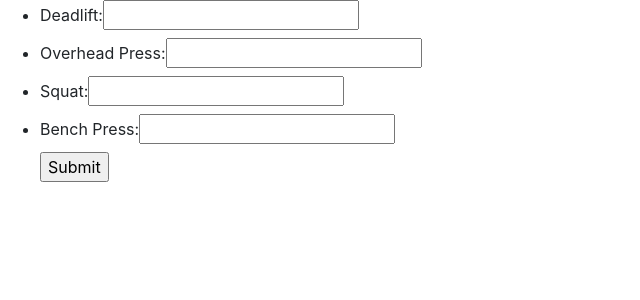
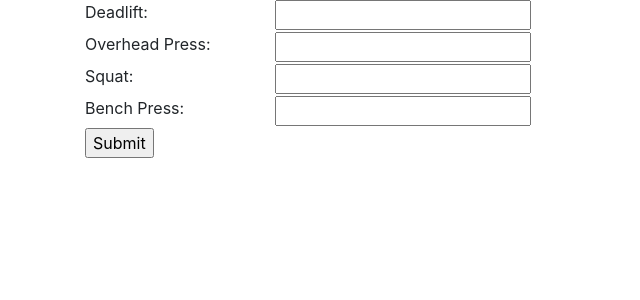
Before and after one commit to jmcdona1d/Workout_Helper, a React (Create React App) app: page / in a window 1280 px wide. Shown: the top 300 px of the page, without its empty margins (0-640 px from the left). Built offline with nearby package versions, Linux system fonts and the light colour scheme.

Commit message:
Cretated layout for entry page

```diff
--- a/public/index.html
+++ b/public/index.html
@@ -9,7 +9,7 @@
       name="description"
       content="Web site created using create-react-app"
     />
-    <!-- <link rel="apple-touch-icon" href="logo192.png" /> -->
+    <link rel="apple-touch-icon" href="logo192.png" />
     <!--
       manifest.json provides metadata used when your web app is installed on a
       user's mobile device or desktop. See https://developers.google.com/web/fundamentals/web-app-manifest/
--- a/src/App.js
+++ b/src/App.js
@@ -1,11 +1,11 @@
 import React from "react";
-import logo from "./logo.svg";
 import NameForm from "./components/Weight_entry";
 import "./App.css";
+import "bootstrap/dist/css/bootstrap.min.css";
 
 function App() {
   return (
-    <div className="Main Page">
+    <div className="Main Page" class="container">
       <NameForm />
     </div>
   );
--- a/src/components/Weight_entry.js
+++ b/src/components/Weight_entry.js
@@ -31,10 +31,10 @@ export default class NameForm extends React.Component {
   }
   handleSubmit(event) {
     if (
-      this.state.dead == "" ||
-      this.state.ohp == "" ||
-      this.state.squat == "" ||
-      this.state.bench == ""
+      this.state.dead === "" ||
+      this.state.ohp === "" ||
+      this.state.squat === "" ||
+      this.state.bench === ""
     ) {
       alert("Fill in all boxes please");
       event.preventDefault();
@@ -77,55 +77,65 @@ export default class NameForm extends React.Component {
   render() {
     if (!this.state.valuesEntered) {
       return (
-        <ul>
         <form onSubmit={this.handleSubmit}>
-            <li>
-              <label>
-                Deadlift:
+          <div class="row">
+            <div class="col-md-2">
+              <label>Deadlift: </label>
+            </div>
+            <div class="col-md-10">
               <input
                 name="dead"
                 type="number"
                 value={this.state.dead}
                 onChange={this.handleInputChange}
               />
-              </label>
-            </li>
-            <li>
-              <label>
-                Overhead Press:
+            </div>
+          </div>
+          <div class="row">
+            <div class="col-md-2">
+              <label>Overhead Press:</label>
+            </div>
+            <div class="col-md-10">
               <input
                 name="ohp"
                 type="number"
                 value={this.state.ohp}
                 onChange={this.handleInputChange}
               />
-              </label>
-            </li>
-            <li>
-              <label>
-                Squat:
+            </div>
+          </div>
+          <div class="row">
+            <div class="col-md-2">
+              <label>Squat:</label>
+            </div>
+            <div class="col-md-10">
               <input
                 name="squat"
                 type="number"
                 value={this.state.squat}
                 onChange={this.handleInputChange}
               />
-              </label>
-            </li>
-            <li>
-              <label>
-                Bench Press:
+            </div>
+          </div>
+          <div class="row">
+            <div class="col-md-2">
+              <label>Bench Press:</label>
+            </div>
+            <div class="col-md-10">
               <input
                 name="bench"
                 type="number"
                 value={this.state.bench}
                 onChange={this.handleInputChange}
               />
-              </label>
-            </li>
+            </div>
+          </div>
+          <div class="row">
+            <div class="col-md-2">
               <input type="submit" value="Submit" />
+            </div>
+          </div>
         </form>
-        </ul>
       );
     } else {
       var Dead = parseInt(this.state.dead);
```
Lines whose indentation alone changed are shown as unchanged.
